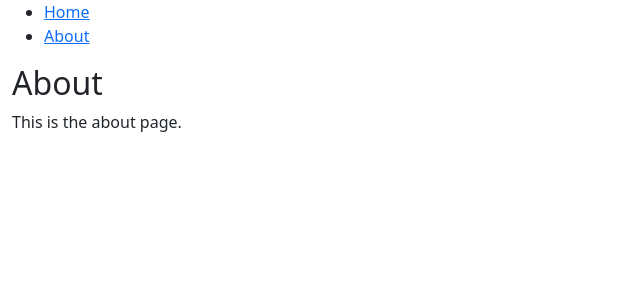
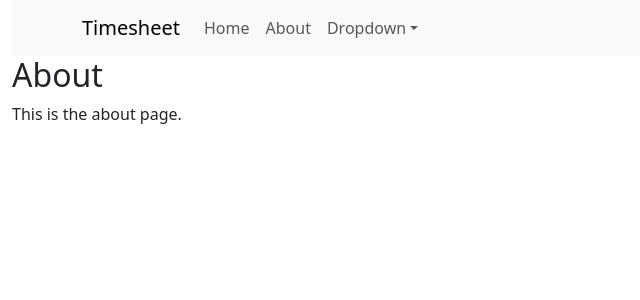
Before and after one commit to jumpingElephant/react-timesheet-pwa, a React (Create React App) app: page /about in a window 1280 px wide. Shown: the top 300 px of the page, without its empty margins (0-640 px from the left). Built offline with nearby package versions, Linux system fonts and the light colour scheme.

Commit message:
Refactor navbar and update app title to "Timesheet"
Updated the application title in `index.html` and `manifest.json` to "Timesheet." Refactored the navigation bar in `App.js` to use `react-bootstrap` components for a better and more modern UI.

```diff
--- a/public/index.html
+++ b/public/index.html
@@ -21,7 +21,7 @@
       work correctly both with client-side routing and a non-root public URL.
       Learn how to configure a non-root public URL by running `npm run build`.
     -->
-    <title>React App</title>
+    <title>Timesheet</title>
   </head>
   <body>
     <noscript>You need to enable JavaScript to run this app.</noscript>
--- a/src/App.js
+++ b/src/App.js
@@ -1,10 +1,10 @@
 import React, {useCallback, useEffect, useMemo, useState} from 'react';
 import './App.css';
-import {BrowserRouter as Router, Link, Route, Routes, useLocation, useNavigate} from 'react-router-dom';
+import {BrowserRouter as Router, Route, Routes, useLocation, useNavigate} from 'react-router-dom';
 import Container from 'react-bootstrap/Container';
 import Button from 'react-bootstrap/Button';
 import ThemeProvider from "react-bootstrap/ThemeProvider";
-import {Col, Row, Stack} from "react-bootstrap";
+import {Col, Nav, Navbar, NavDropdown, Row, Stack} from "react-bootstrap";
 import {addDays, format, getWeek, subDays} from 'date-fns';
 import {FaBackward, FaForward} from 'react-icons/fa';
 
@@ -101,16 +101,29 @@
         >
             <Router>
                 <Container fluid className="align-items-center justify-content-center mw-100">
-                    <nav>
-                        <ul>
-                            <li>
-                                <Link to="/">Home</Link>
-                            </li>
-                            <li>
-                                <Link to="/about">About</Link>
-                            </li>
-                        </ul>
-                    </nav>
+                    <Navbar expand="lg" className="bg-body-tertiary" sticky="top">
+                        <Container>
+                            <Navbar.Brand href="#home">Timesheet</Navbar.Brand>
+                            <Navbar.Toggle aria-controls="basic-navbar-nav"/>
+                            <Navbar.Collapse id="basic-navbar-nav">
+                                <Nav className="me-auto">
+                                    <Nav.Link href="/">Home</Nav.Link>
+                                    <Nav.Link href="/about">About</Nav.Link>
+                                    <NavDropdown title="Dropdown" id="basic-nav-dropdown">
+                                        <NavDropdown.Item href="#action/3.1">Action</NavDropdown.Item>
+                                        <NavDropdown.Item href="#action/3.2">
+                                            Another action
+                                        </NavDropdown.Item>
+                                        <NavDropdown.Item href="#action/3.3">Something</NavDropdown.Item>
+                                        <NavDropdown.Divider/>
+                                        <NavDropdown.Item href="#action/3.4">
+                                            Separated link
+                                        </NavDropdown.Item>
+                                    </NavDropdown>
+                                </Nav>
+                            </Navbar.Collapse>
+                        </Container>
+                    </Navbar>
                     <Routes>
                         <Route path="/" element={<Home/>}/>
                         <Route path="/about" element={<About/>}/>
```
Also changed, not shown: public/manifest.json.
